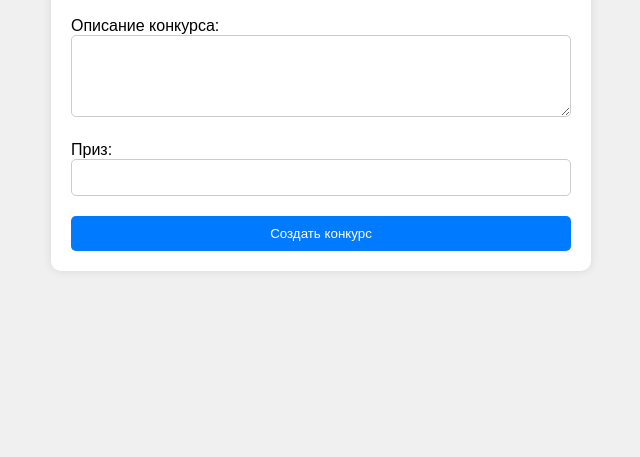
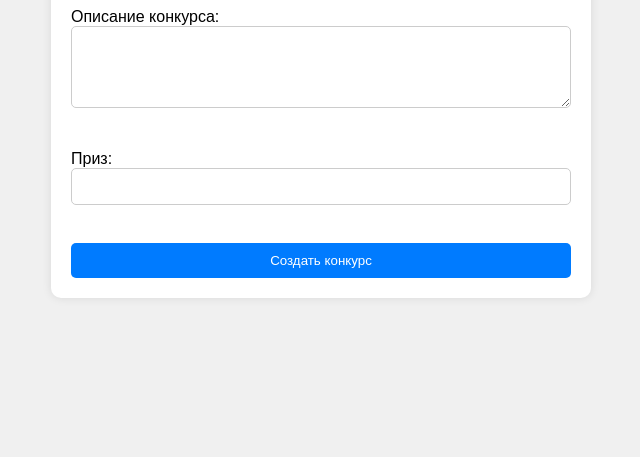
Before and after one commit to coc12farm11/destroyyour.github.io, a plain HTML site: page index.html in a window 1280 px wide. Shown: the part 343-800 px from the top of the page, without its empty margins (319-959 px from the left). Drawn offline with Linux system fonts and the light colour scheme.

Commit message:
Update index.html

```diff
--- a/index.html
+++ b/index.html
@@ -59,15 +59,22 @@
 <body>
     <div class="container">
         <h1>Создание нового конкурса</h1>
-        <form id="contest-form" action="/create_contest" method="post">
+        <form id="contest-form" action="/index" method="post">
             <label for="contest-name">Название конкурса:</label>
-            <input type="text" id="contest-name" name="contest-name" required>
-            <label for="contest-description">Описание конкурса:</label>
-            <textarea id="contest-description" name="contest-description" rows="4" required></textarea>
+            <input type="text" id="contest-name" name="contest-name" required><br><br>
+            <label for="contest-description">Описание конкурса:</label><br>
+            <textarea id="contest-description" name="contest-description" rows="4" required></textarea><br><br>
             <label for="contest-prize">Приз:</label>
-            <input type="text" id="contest-prize" name="contest-prize" required>
+            <input type="text" id="contest-prize" name="contest-prize" required><br><br>
             <input type="submit" value="Создать конкурс">
         </form>
     </div>
+
+    <script>
+        document.getElementById('contest-form').addEventListener('submit', function(event) {
+            event.preventDefault(); // Предотвращаем отправку формы
+            window.location.href = '/index'; // Перенаправляем на страницу index.html
+        });
+    </script>
 </body>
 </html>
```
